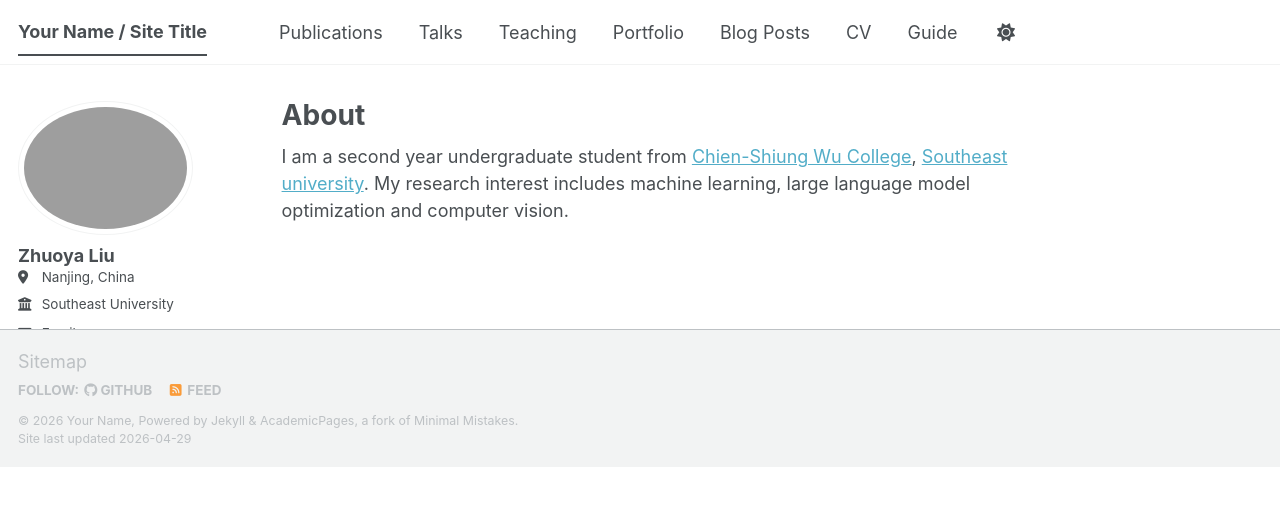
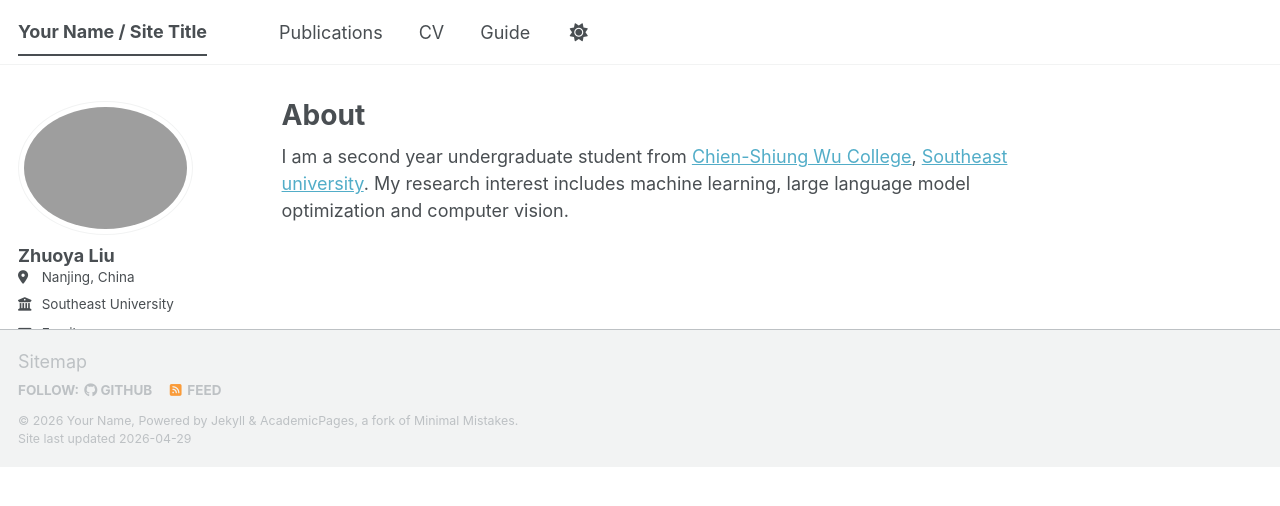
Before and after one commit to Sylvia-lzy/Sylvia-lzy.github.io, a Jekyll site: the page built from _pages/about.md, in a window 1280 px wide. Shown: the top 506 px of the page. Built offline with Jekyll 4.4.1, drawn with Linux system fonts in a browser that asks for light colours; a script bundle is joined from its source files by our own code; library files that are not in the unit come from our copies.

Commit message:
Update navigation.yml

```diff
--- a/_data/navigation.yml
+++ b/_data/navigation.yml
@@ -11,18 +11,6 @@ main:
   - title: "Publications"
     url: /publications/
 
-  - title: "Talks"
-    url: /talks/
-
-  - title: "Teaching"
-    url: /teaching/
-
-  - title: "Portfolio"
-    url: /portfolio/
-
-  - title: "Blog Posts"
-    url: /year-archive/
-
   - title: "CV"
     url: /cv/
 
```
